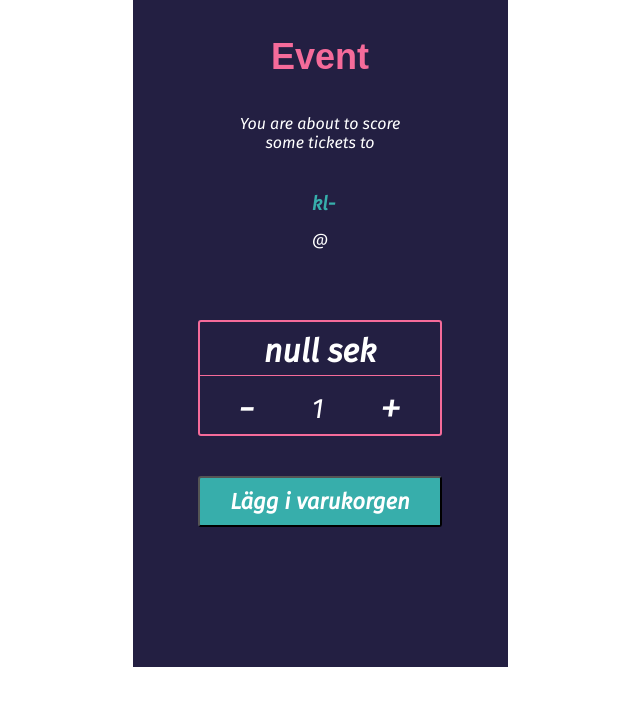
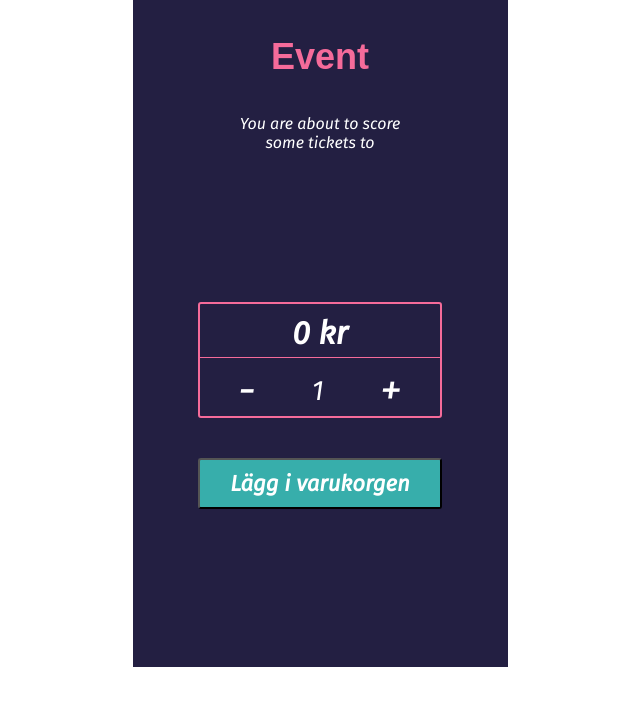
Before and after one commit to bekantskap/where-its-at, a React (Create React App) app: page /chosenevent in a window 1280 px wide. Shown: the top 706 px of the page, without its empty margins (320-960 px from the left). Built offline with nearby package versions, Linux system fonts and the light colour scheme; no server answers; a web font is replaced by a local one.

Commit message:
Fixed missing conditionals

```diff
--- a/src/App.css
+++ b/src/App.css
@@ -29,7 +29,7 @@ input {
   height: 100%;
   display: flex;
   justify-content: center;
-  /* align-items: center; */
+  align-items: center;
 }
 
 .start {
--- a/src/Pages/Cart.jsx
+++ b/src/Pages/Cart.jsx
@@ -14,7 +14,6 @@ export default function Cart() {
     );
     x.totalSum = total;
     x.setTotalSum(total);
-    console.log(x.concertsToCart);
   }
 
   return (
--- a/src/Pages/ChosenEvent.jsx
+++ b/src/Pages/ChosenEvent.jsx
@@ -49,15 +49,21 @@ export default function ChosenEvent() {
           <h2 className="chosen-event__artist">{x.chosenConcert.name}</h2>
           <section className="chosen-event__date">
             <p className="chosen-event__month">{x.chosenConcert.when.date}</p>
-            <p>{'kl ' + x.chosenConcert.when.from}</p>
-            <p>{'-' + x.chosenConcert.when.to}</p>
+            <p>
+              {x.chosenConcert.when.from
+                ? 'kl ' + x.chosenConcert.when.from
+                : ''}
+            </p>
+            <p>
+              {x.chosenConcert.when.to ? '-' + x.chosenConcert.when.to : ''}
+            </p>
           </section>
-          <p>{'@' + x.chosenConcert.where}</p>
+          <p>{x.chosenConcert.where ? '@' + x.chosenConcert.where : ''}</p>
         </section>
 
         <section className="chosen-event__tickets">
           <p className="chosen-event__price">
-            {x.chosenConcert.price + ' sek'}
+            {x.chosenConcert.price ? x.chosenConcert.price + ' sek' : '0 kr'}
           </p>
           <section className="chosen-event__btns">
             <Button value="-" func={decreaseTickets} />
```
